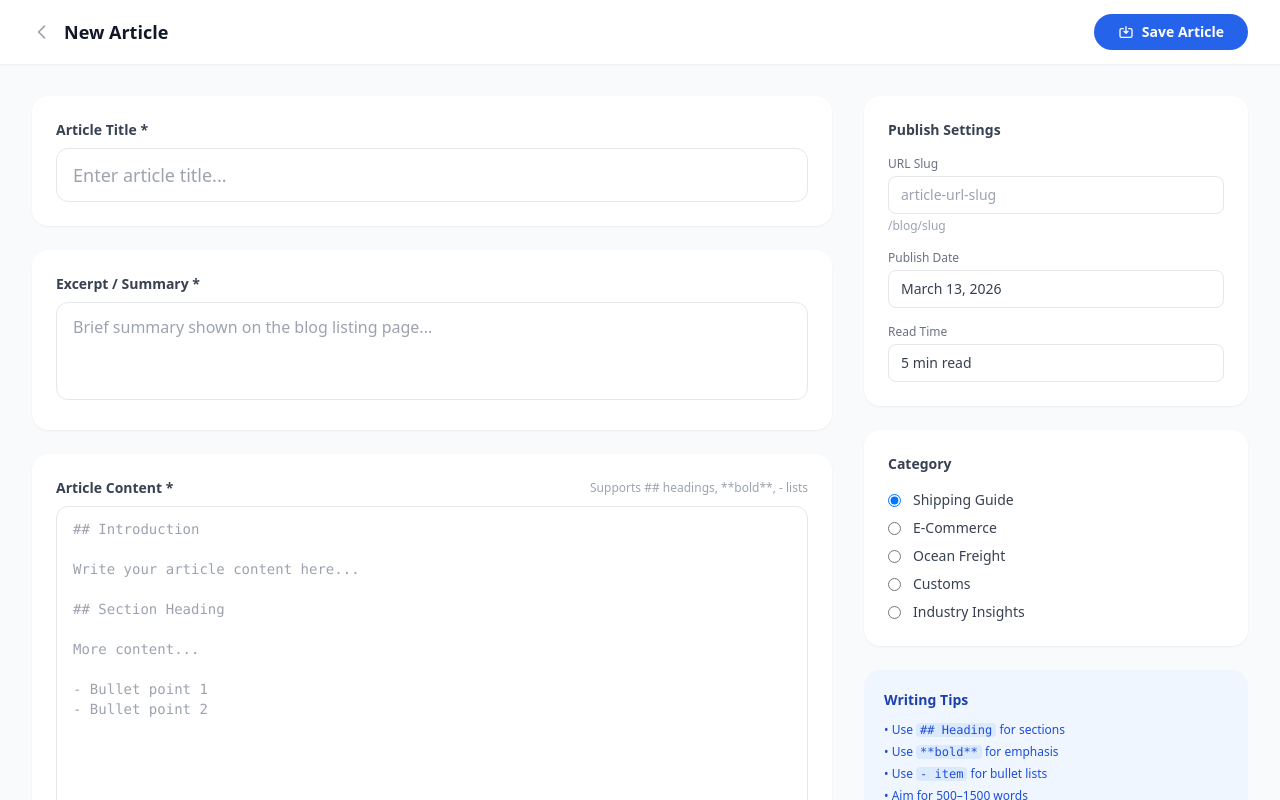
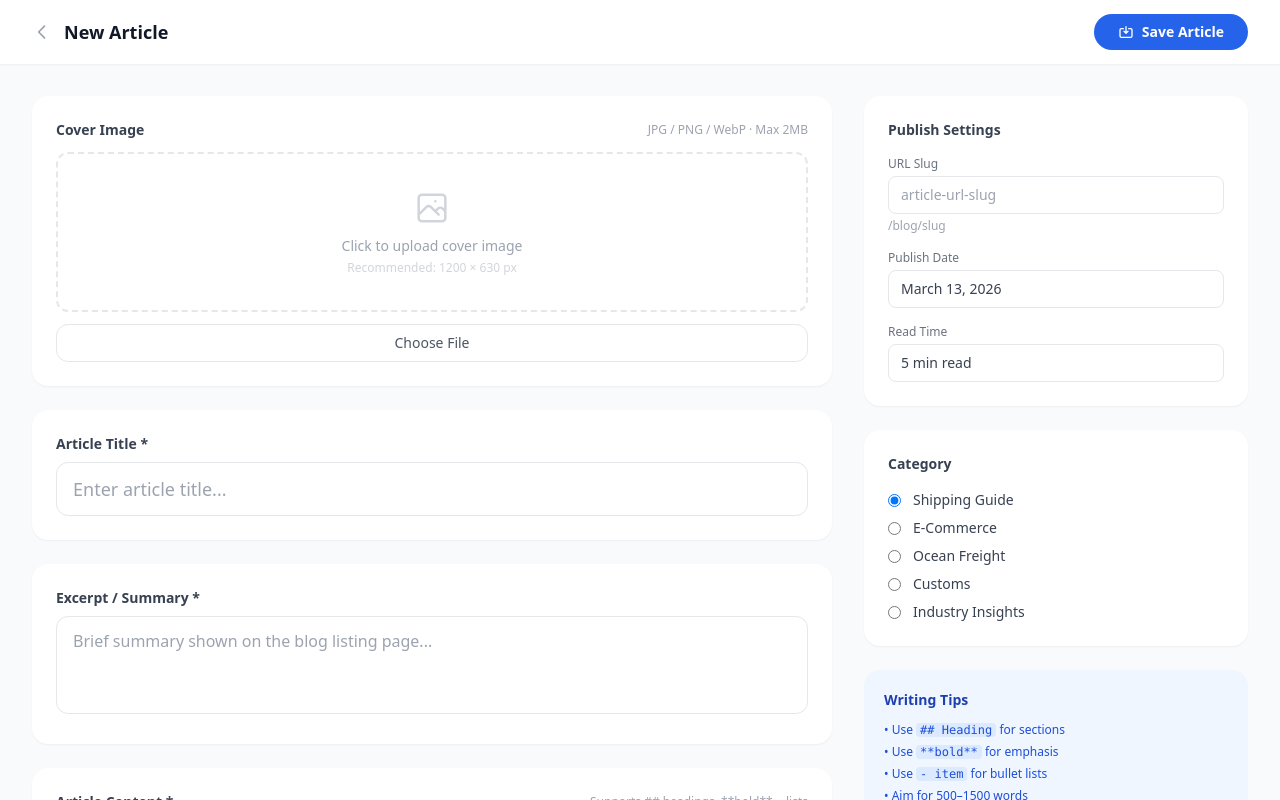
Before and after one commit to yuanvicky6/siper-logistics-website, a Next.js app: page /admin/posts/edit in a window 1280 px wide. Shown: the top 800 px of the page. Built offline with nearby package versions, Linux system fonts and the light colour scheme; sample sign-in values are in the browser's storage.

Commit message:
feat: add cover image upload to blog post editor

```diff
--- a/app/admin/posts/edit/page.tsx
+++ b/app/admin/posts/edit/page.tsx
@@ -1,6 +1,6 @@
 'use client'
 
-import { useState, useEffect } from 'react'
+import { useState, useEffect, useRef } from 'react'
 import { useRouter, useSearchParams } from 'next/navigation'
 import Link from 'next/link'
 import { BLOG_POSTS, BlogPost } from '@/config/blog-posts'
@@ -13,6 +13,7 @@ function PostEditor() {
   const searchParams = useSearchParams()
   const editSlug = searchParams.get('slug')
   const isEdit = !!editSlug
+  const fileInputRef = useRef<HTMLInputElement>(null)
 
   const [form, setForm] = useState({
     title: '',
@@ -22,9 +23,11 @@ function PostEditor() {
     category: 'Shipping Guide',
     readTime: '5 min read',
     date: new Date().toLocaleDateString('en-US', { year: 'numeric', month: 'long', day: 'numeric' }),
+    coverImage: '',
   })
   const [saving, setSaving] = useState(false)
   const [saved, setSaved] = useState(false)
+  const [imageUploading, setImageUploading] = useState(false)
 
   useEffect(() => {
     if (localStorage.getItem('admin_logged_in') !== 'true') {
@@ -45,10 +48,31 @@ function PostEditor() {
           category: found.category,
           readTime: found.readTime,
           date: found.date,
+          coverImage: found.coverImage || '',
         })
       }
     }
   }, [isEdit, editSlug, router])
+
+  const handleImageUpload = (e: React.ChangeEvent<HTMLInputElement>) => {
+    const file = e.target.files?.[0]
+    if (!file) return
+    if (!file.type.startsWith('image/')) {
+      alert('Please select an image file (JPG, PNG, GIF, WebP)')
+      return
+    }
+    if (file.size > 2 * 1024 * 1024) {
+      alert('Image size must be under 2MB. Please compress the image first.')
+      return
+    }
+    setImageUploading(true)
+    const reader = new FileReader()
+    reader.onload = (ev) => {
+      setForm(prev => ({ ...prev, coverImage: ev.target?.result as string }))
+      setImageUploading(false)
+    }
+    reader.readAsDataURL(file)
+  }
 
   const handleTitleChange = (title: string) => {
     setForm(prev => ({
@@ -67,7 +91,6 @@ function PostEditor() {
 
     const newPost: BlogPost = {
       ...form,
-      coverImage: '',
     }
 
     let updated: BlogPost[]
@@ -135,6 +158,69 @@ function PostEditor() {
         <div className="grid grid-cols-1 lg:grid-cols-3 gap-8">
           {/* Main Editor */}
           <div className="lg:col-span-2 space-y-6">
+          {/* Cover Image */}
+            <div className="bg-white rounded-2xl shadow-sm p-6">
+              <div className="flex items-center justify-between mb-3">
+                <label className="block text-sm font-semibold text-gray-700">Cover Image</label>
+                <span className="text-xs text-gray-400">JPG / PNG / WebP · Max 2MB</span>
+              </div>
+
+              {/* Preview */}
+              {form.coverImage ? (
+                <div className="relative rounded-xl overflow-hidden mb-3 bg-gray-100" style={{ height: '180px' }}>
+                  {/* eslint-disable-next-line @next/next/no-img-element */}
+                  <img
+                    src={form.coverImage}
+                    alt="Cover preview"
+                    className="w-full h-full object-cover"
+                  />
+                  <button
+                    onClick={() => setForm(prev => ({ ...prev, coverImage: '' }))}
+                    className="absolute top-2 right-2 bg-black bg-opacity-50 hover:bg-opacity-75 text-white rounded-full w-7 h-7 flex items-center justify-center transition-colors"
+                    title="Remove image"
+                  >
+                    <svg className="w-4 h-4" fill="none" stroke="currentColor" viewBox="0 0 24 24">
+                      <path strokeLinecap="round" strokeLinejoin="round" strokeWidth={2} d="M6 18L18 6M6 6l12 12" />
+                    </svg>
+                  </button>
+                </div>
+              ) : (
+                <div
+                  onClick={() => fileInputRef.current?.click()}
+                  className="border-2 border-dashed border-gray-200 rounded-xl h-40 flex flex-col items-center justify-center cursor-pointer hover:border-blue-400 hover:bg-blue-50 transition-colors mb-3 group"
+                >
+                  {imageUploading ? (
+                    <div className="text-gray-400 text-sm">Uploading...</div>
+                  ) : (
+                    <>
+                      <svg className="w-10 h-10 text-gray-300 group-hover:text-blue-400 mb-2 transition-colors" fill="none" stroke="currentColor" viewBox="0 0 24 24">
+                        <path strokeLinecap="round" strokeLinejoin="round" strokeWidth={1.5} d="M4 16l4.586-4.586a2 2 0 012.828 0L16 16m-2-2l1.586-1.586a2 2 0 012.828 0L20 14m-6-6h.01M6 20h12a2 2 0 002-2V6a2 2 0 00-2-2H6a2 2 0 00-2 2v12a2 2 0 002 2z" />
+                      </svg>
+                      <span className="text-sm text-gray-400 group-hover:text-blue-500">Click to upload cover image</span>
+                      <span className="text-xs text-gray-300 mt-1">Recommended: 1200 × 630 px</span>
+                    </>
+                  )}
+                </div>
+              )}
+
+              <input
+                ref={fileInputRef}
+                type="file"
+                accept="image/*"
+                onChange={handleImageUpload}
+                className="hidden"
+              />
+
+              {!form.coverImage && (
+                <button
+                  onClick={() => fileInputRef.current?.click()}
+                  className="w-full border border-gray-200 text-gray-600 hover:bg-gray-50 rounded-xl py-2 text-sm font-medium transition-colors"
+                >
+                  Choose File
+                </button>
+              )}
+            </div>
+
             {/* Title */}
             <div className="bg-white rounded-2xl shadow-sm p-6">
               <label className="block text-sm font-semibold text-gray-700 mb-2">Article Title *</label>
--- a/app/blog/[slug]/page.tsx
+++ b/app/blog/[slug]/page.tsx
@@ -131,6 +131,15 @@ export default function BlogPostPage() {
 
       {/* Content */}
       <div className="max-w-4xl mx-auto px-4 sm:px-6 lg:px-8 py-16">
+
+        {/* Cover Image */}
+        {post.coverImage && (
+          <div className="mb-12 rounded-2xl overflow-hidden shadow-lg">
+            {/* eslint-disable-next-line @next/next/no-img-element */}
+            <img src={post.coverImage} alt={post.title} className="w-full object-cover max-h-96" />
+          </div>
+        )}
+
         <div className="prose prose-lg max-w-none">
           {renderContent(post.content)}
         </div>
--- a/app/blog/page.tsx
+++ b/app/blog/page.tsx
@@ -53,11 +53,16 @@ export default function BlogPage() {
           <h2 className="text-sm font-semibold text-blue-600 uppercase tracking-widest mb-6">Featured Article</h2>
           <Link href={`/blog/${featured.slug}`} className="group block">
               <div className="bg-gradient-to-br from-blue-50 to-white border border-blue-100 rounded-2xl overflow-hidden shadow-md hover:shadow-xl transition-shadow duration-300">
+              {featured.coverImage ? (
+                  // eslint-disable-next-line @next/next/no-img-element
+                  <img src={featured.coverImage} alt={featured.title} className="w-full h-48 object-cover" />
+                ) : (
                   <div className="bg-gradient-to-r from-blue-800 to-blue-600 h-48 flex items-center justify-center">
                     <svg className="w-20 h-20 text-blue-200 opacity-60" fill="none" stroke="currentColor" viewBox="0 0 24 24">
                       <path strokeLinecap="round" strokeLinejoin="round" strokeWidth={1.5} d="M20 7l-8-4-8 4m16 0l-8 4m8-4v10l-8 4m0-10L4 7m8 4v10M4 7v10l8 4" />
                     </svg>
                   </div>
+                )}
               <div className="p-8">
                 <div className="flex items-center gap-3 mb-4">
                   <span className={`text-xs font-semibold px-3 py-1 rounded-full ${categoryColors[featured.category] ?? 'bg-gray-100 text-gray-600'}`}>
@@ -91,11 +96,16 @@ export default function BlogPage() {
               {rest.map((post) => (
                 <Link key={post.slug} href={`/blog/${post.slug}`} className="group block">
                   <div className="bg-white border border-gray-100 rounded-2xl overflow-hidden shadow-sm hover:shadow-lg transition-shadow duration-300 h-full flex flex-col">
+                    {post.coverImage ? (
+                      // eslint-disable-next-line @next/next/no-img-element
+                      <img src={post.coverImage} alt={post.title} className="w-full h-36 object-cover flex-shrink-0" />
+                    ) : (
                       <div className="bg-gradient-to-r from-blue-700 to-blue-500 h-36 flex items-center justify-center flex-shrink-0">
                         <svg className="w-14 h-14 text-blue-200 opacity-60" fill="none" stroke="currentColor" viewBox="0 0 24 24">
                           <path strokeLinecap="round" strokeLinejoin="round" strokeWidth={1.5} d="M9 12h6m-6 4h6m2 5H7a2 2 0 01-2-2V5a2 2 0 012-2h5.586a1 1 0 01.707.293l5.414 5.414a1 1 0 01.293.707V19a2 2 0 01-2 2z" />
                         </svg>
                       </div>
+                    )}
                     <div className="p-6 flex flex-col flex-1">
                       <div className="flex items-center gap-3 mb-3">
                         <span className={`text-xs font-semibold px-3 py-1 rounded-full ${categoryColors[post.category] ?? 'bg-gray-100 text-gray-600'}`}>
```
Also changed, not shown: 1 other file (tests, documents, lock files or other folders). Lines whose indentation alone changed are shown as unchanged.
